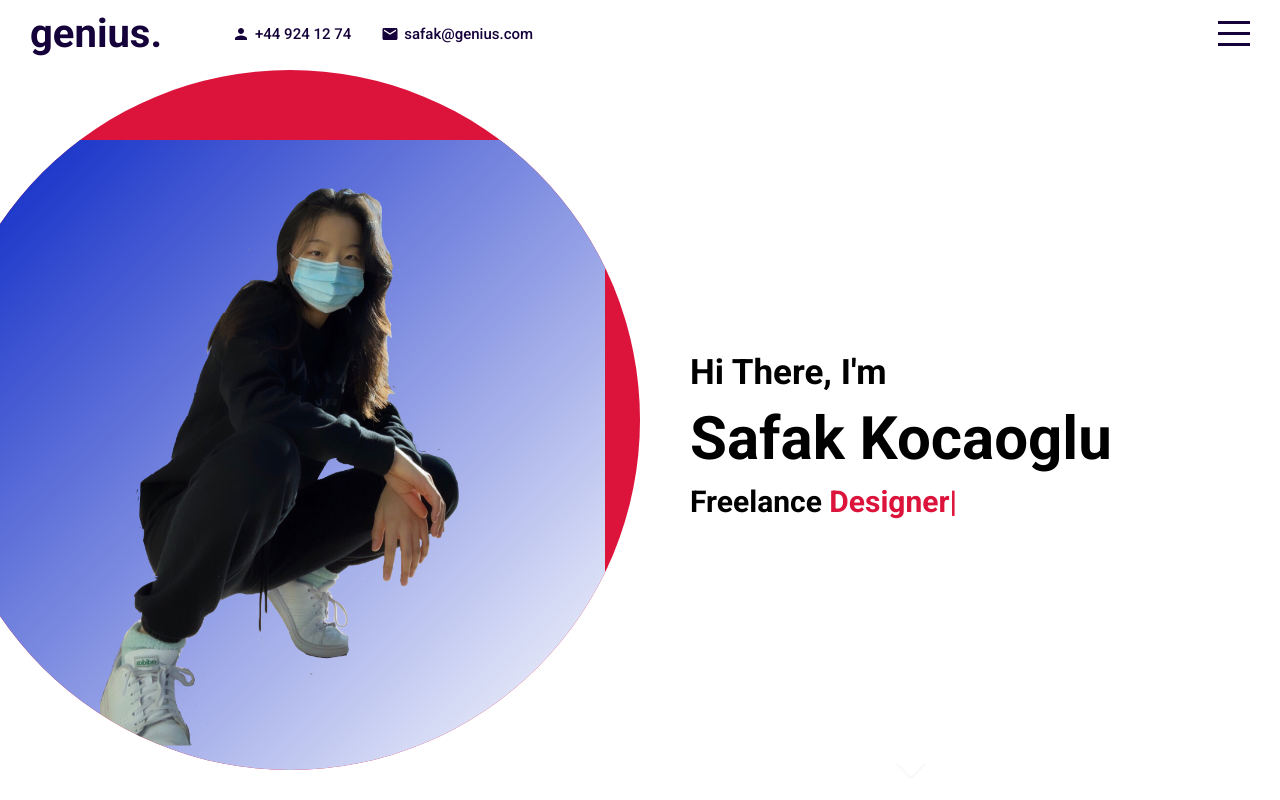
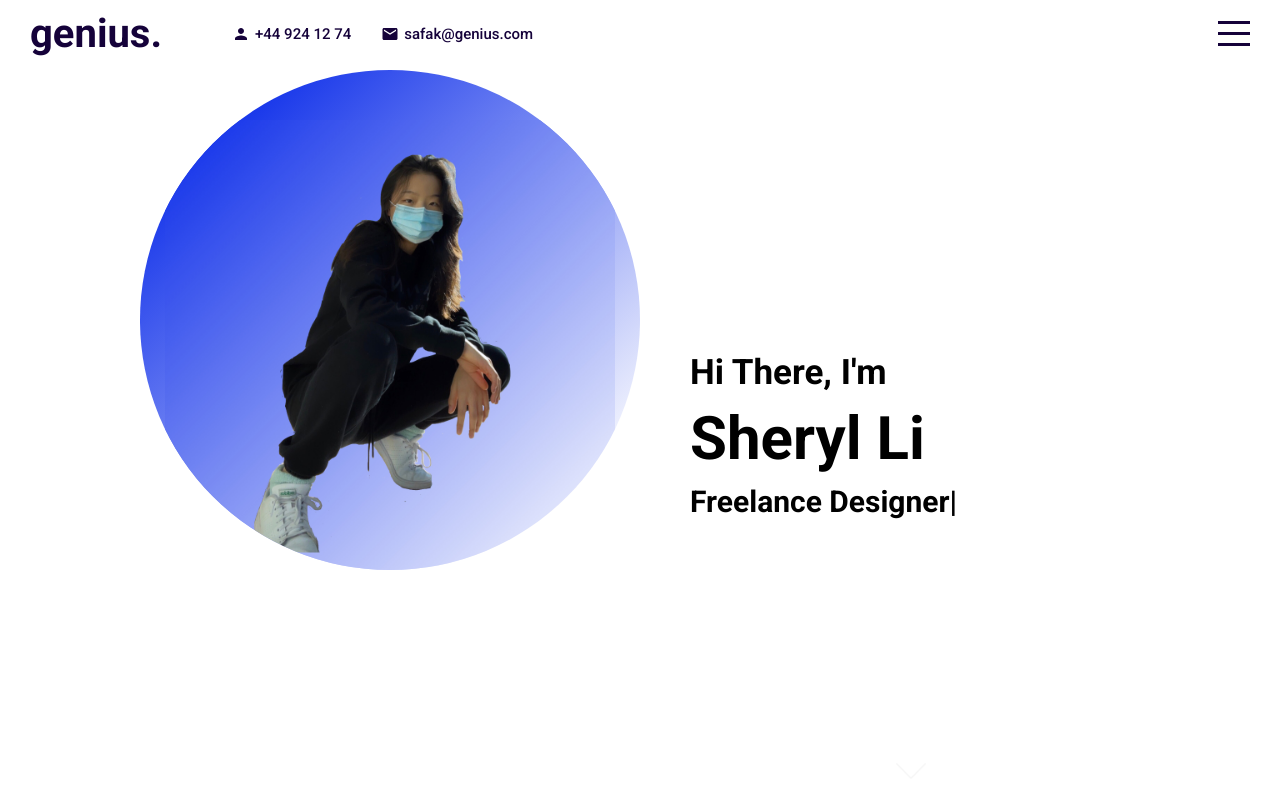
Before and after one commit to sheryylli/personal, a React (Create React App) app: page / in a window 1280 px wide. Built offline with nearby package versions, Linux system fonts and the light colour scheme.

Commit message:
intro icon

```diff
--- a/src/components/intro/intro.jsx
+++ b/src/components/intro/intro.jsx
@@ -18,13 +18,13 @@ export default function Intro() {
     <div className="intro" id="intro">
       <div className="left">
         <div className="imgContainer">
-          <img src="assets/sheryl.jpg" alt="" />
+          <img src="assets/sherylpurple.jpg" alt="" />
         </div>
       </div>
       <div className="right">
         <div className="wrapper">
           <h2>Hi There, I'm</h2>
-          <h1>Safak Kocaoglu</h1>
+          <h1>Sheryl Li</h1>
           <h3>
             Freelance <span ref={textRef}></span>
           </h3>
--- a/src/components/intro/intro.scss
+++ b/src/components/intro/intro.scss
@@ -14,9 +14,11 @@
     overflow: hidden;
 
     .imgContainer {
-      width: 700px;
-      height: 700px;
-      background-color: crimson;
+      width: 500px;
+      height: 500px;
+     background-color: #FFFFFF;
+      background-image: linear-gradient(317deg, #FFFFFF 11%, #0A2BE9 90%);
+      ;
       border-radius: 50%;
       display: flex;
       align-items: flex-end;
@@ -73,7 +75,7 @@
 
         span {
           font-size: inherit;
-          color: crimson;
+
         }
 
         .ityped-cursor {
```
Also changed, not shown: public/assets/sherylclear.jpg (added), public/assets/sherylpurple.jpg (added).
